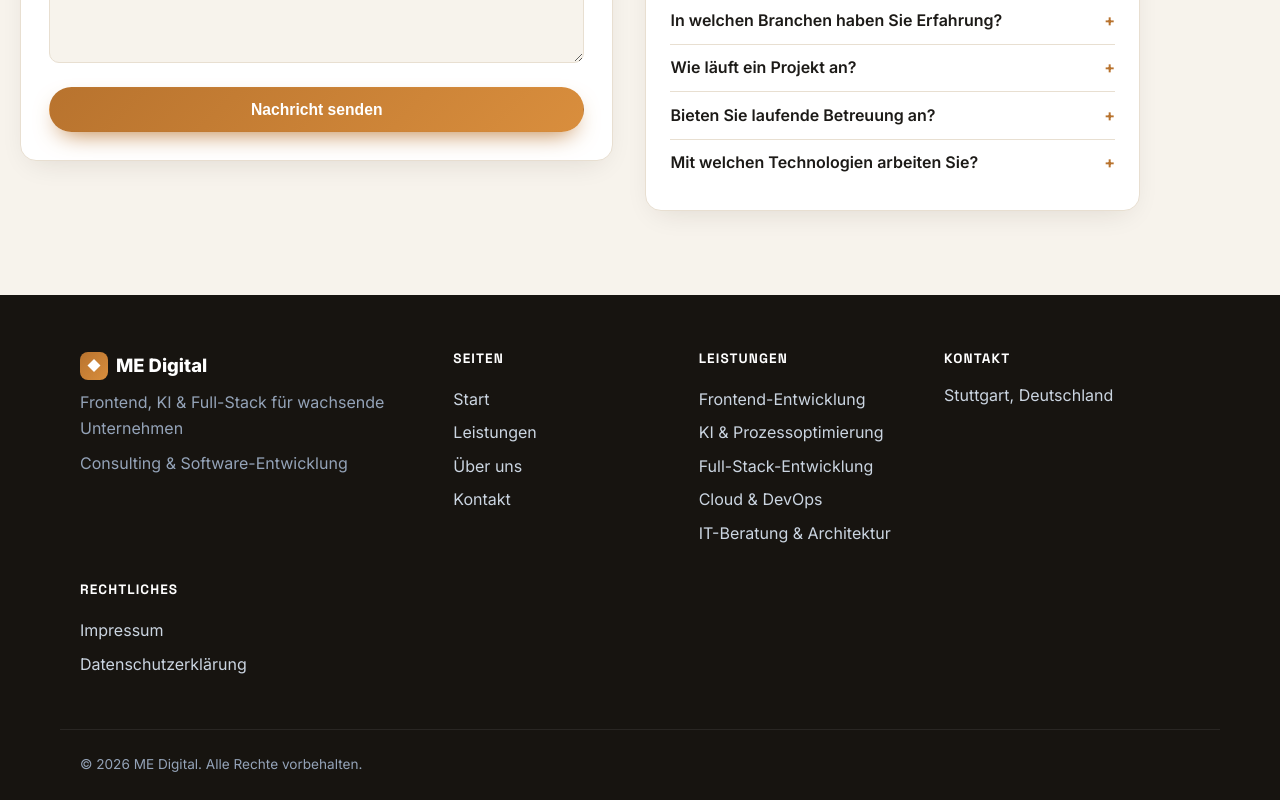
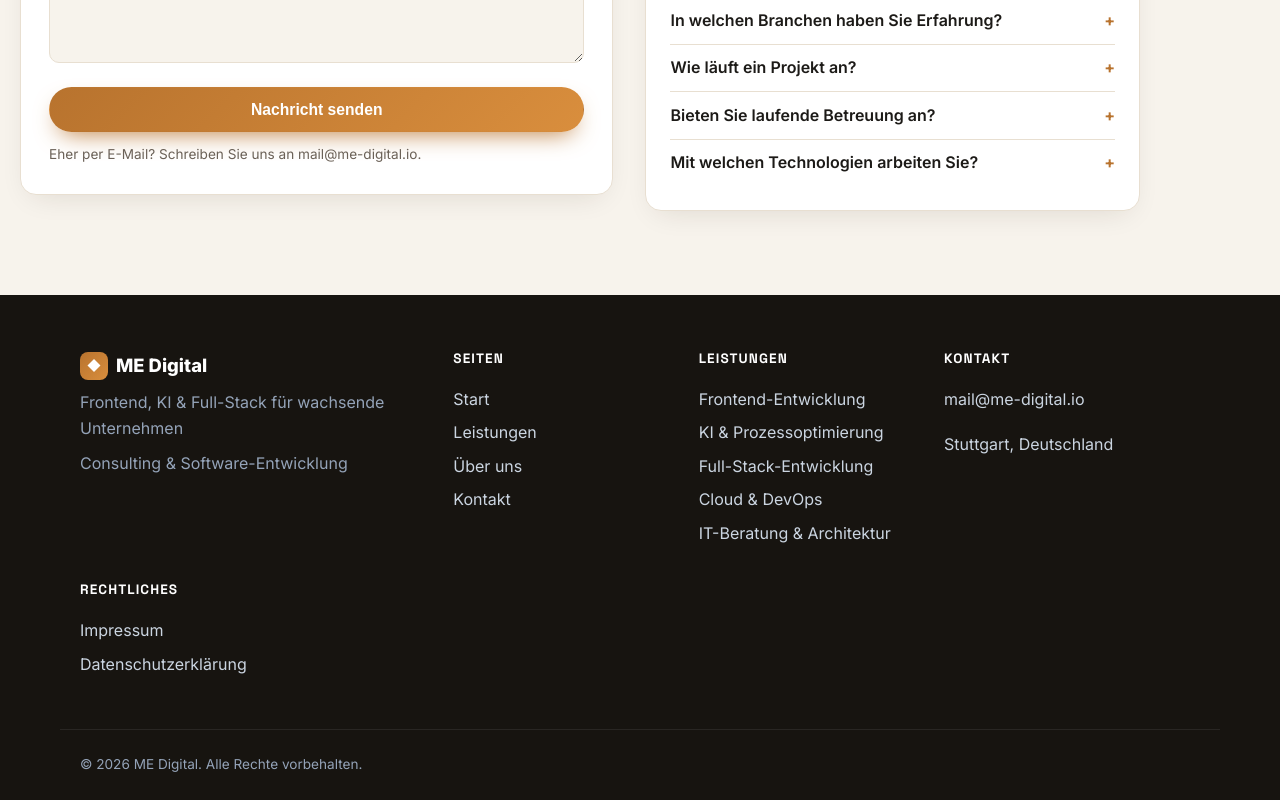
Before and after one commit to me-consulting/me-digital.io, an Angular app: page /contact in a window 1280 px wide. Shown: the part 788-1588 px from the top of the page. Built offline with nearby package versions, Linux system fonts and the light colour scheme.

Commit message:
feat(contact): add mail@me-digital.io to Impressum + contact page
Domain mailbox is live; re-enable the email on both the legal Impressum
and the contact page (shared site.email). Closes the blank-email state.

```diff
--- a/src/app/content.ts
+++ b/src/app/content.ts
@@ -64,9 +64,8 @@ export const site = {
   // Kurze, menschliche Unterzeile, die unter dem Namen in der Navigation steht.
   kicker: 'Frontend, KI & Full-Stack für wachsende Unternehmen',
   // Kontakt — bitte echte Angaben eintragen.
-  // E-Mail temporär deaktiviert (Domain-Mail noch nicht eingerichtet).
-  // Bei aktivem Postfach wieder einsetzen: 'kontakt@me-digital.io'
-  email: '',
+  // E-Mail (Domain-Postfach aktiv).
+  email: 'mail@me-digital.io',
   phone: '+49 711 12893038',
   location: 'Stuttgart, Deutschland',
   // Kontaktformular: Web3Forms — kein eigenes Backend nötig.
@@ -197,8 +196,7 @@ export const site = {
       zip: '70619',
       city: 'Stuttgart',
       country: 'Deutschland',
-      // E-Mail temporär deaktiviert (Domain-Mail noch nicht eingerichtet).
-      email: '',
+      email: 'mail@me-digital.io',
       phone: '+49 711 12893038',
       // USt-IdNr. (umsatzsteuerpflichtig, § 27a UStG).
       vatId: 'DE304454733',
```
Also changed, not shown: 18 other files (tests, documents, lock files or other folders).
